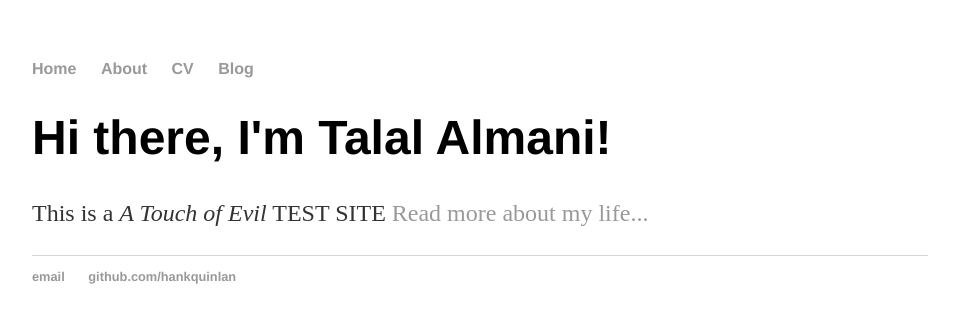
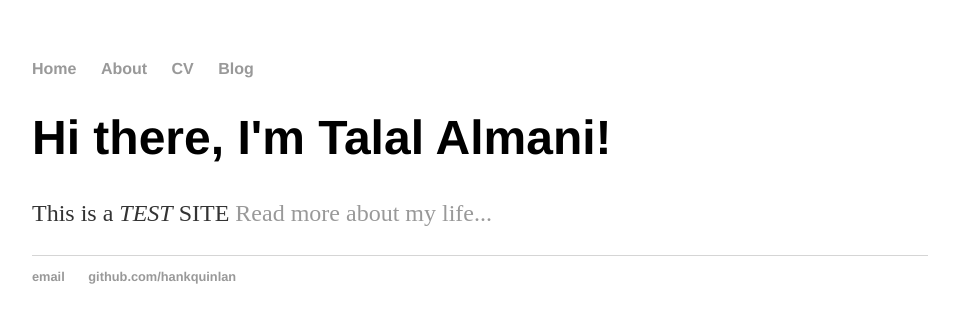
Before and after one commit to talal-almani/talal-almani.github.io, a plain HTML site: page index.html in a window 1280 px wide. Shown: the whole page, without its empty margins (160-1119 px from the left). Drawn offline with Linux system fonts and the light colour scheme.

Commit message:
Update index.html

```diff
--- a/index.html
+++ b/index.html
@@ -18,7 +18,7 @@
 		<div class="container">
     		<div class="blurb">
         		<h1>Hi there, I'm Talal Almani!</h1>
-				<p>This is a <em>A Touch of Evil</em> TEST SITE <a href="/about">Read more about my life...</a></p>
+				<p>This is a <em>TEST</em>  SITE <a href="/about">Read more about my life...</a></p>
     		</div><!-- /.blurb -->
 		</div><!-- /.container -->
 		<footer>
```
